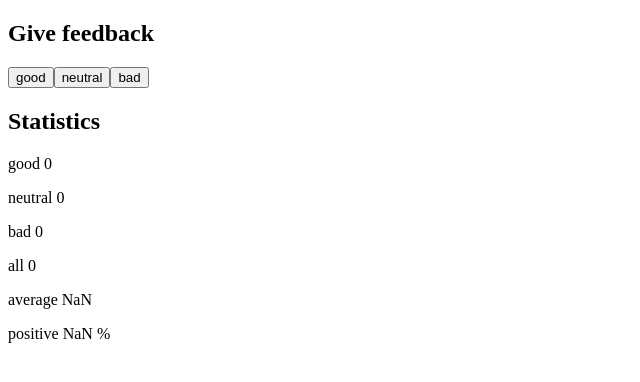
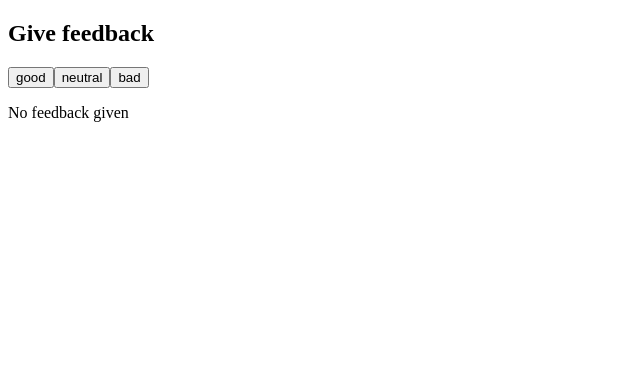
Before and after one commit to mostapha/fullstackopen, a React (Create React App) app in the folder part1/unicafe/: page / in a window 1280 px wide. Shown: the top 382 px of the page, without its empty margins (0-640 px from the left). Built offline with nearby package versions, Linux system fonts and the light colour scheme.

Commit message:
exercise 1.9: unicafe step4

```diff
--- a/part1/unicafe/src/App.js
+++ b/part1/unicafe/src/App.js
@@ -1,6 +1,4 @@
 import { useState } from 'react'
-
-
 
 const Statistics = (props) => {
   const good = props.good
@@ -9,6 +7,9 @@ const Statistics = (props) => {
 
   const total = good + neutral + bad;
 
+  if(total === 0) {
+    return <p>No feedback given</p>
+  } else {
     return (
       <div>
         <h2>Statistics</h2>
@@ -20,6 +21,7 @@ const Statistics = (props) => {
         <p>positive {good / total * 100} %</p>
       </div>
     )
+  }
 }
 
 const App = () => {
```
Lines whose indentation alone changed are shown as unchanged.
